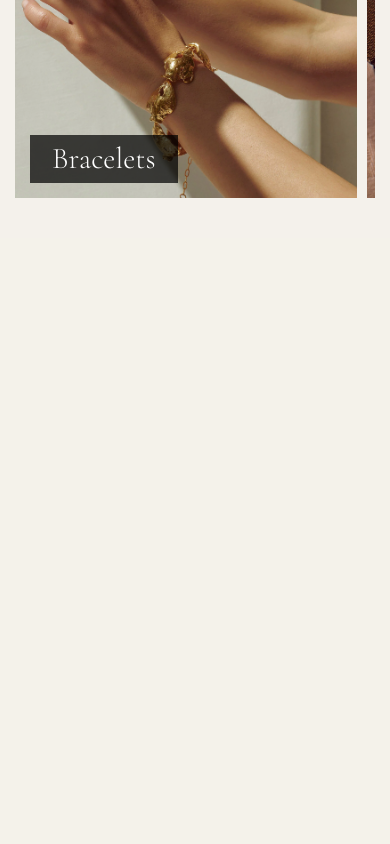
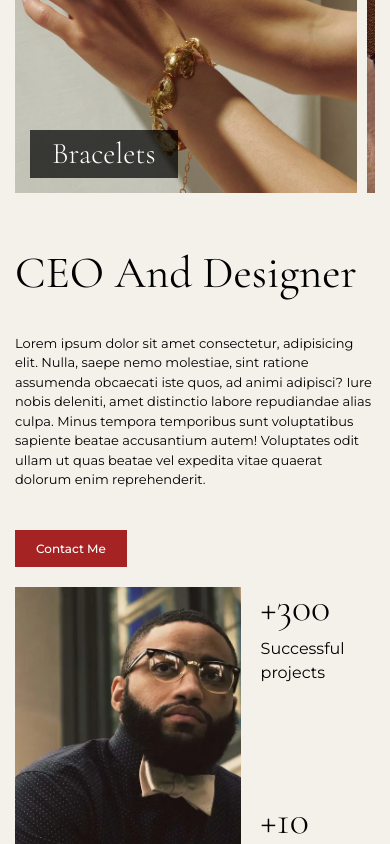
Before and after one commit to AdeDevs/efrona, a React (Vite) app: page / in a window 390 px wide. Shown: the part 1156-2000 px from the top of the page. Before the commit the page ends 1394 px from the top, so only its background shows below. Built offline with nearby package versions, Linux system fonts and the light colour scheme; a web font is replaced by a local one.

Commit message:
add about section to Home component and enhance styling for improved layout and responsiveness

```diff
--- a/src/components/Home.jsx
+++ b/src/components/Home.jsx
@@ -31,7 +31,7 @@ export default function HomePage() {
             <main className="home-main">
                 <section className="collections">
                     <div className="collection-head">
-                        <h1>Our collections</h1>
+                        <h1 className="big-text">Our collections</h1>
                         <ul className="collection-control">
                             <li><ion-icon name="arrow-back-sharp"></ion-icon></li>
                             <li><ion-icon name="arrow-forward-sharp"></ion-icon></li>
@@ -52,6 +52,33 @@ export default function HomePage() {
                         </div>
                     </div>
                 </section>
+                <section className="about-box">
+                    <div className="about">
+                        <h1 className="big-text">CEO And Designer</h1>
+                        <p>
+                            Lorem ipsum dolor sit amet consectetur, adipisicing elit. Nulla, saepe nemo molestiae, sint ratione assumenda obcaecati iste quos, ad animi adipisci? Iure nobis deleniti, amet distinctio labore repudiandae alias culpa.
+                            Minus tempora temporibus sunt voluptatibus sapiente beatae accusantium autem! Voluptates odit ullam ut quas beatae vel expedita vitae quaerat dolorum enim reprehenderit.
+                        </p>
+                        <button>Contact Me</button>
+                    </div>
+                    <div className="info">
+                        <div className="about-img"></div>
+                        <div className="stats">
+                            <ul>
+                                <h3>+300</h3>
+                                <li>Successful projects</li>
+                            </ul>
+                            <ul>
+                                <h3>+10</h3>
+                                <li>Awards for best design</li>
+                            </ul>
+                            <ul>
+                                <h3>+15</h3>
+                                <li>Open Stores</li>
+                            </ul>
+                        </div>
+                    </div>
+                </section>
             </main>
         </div>
     )
--- a/src/styles/home.css
+++ b/src/styles/home.css
@@ -1,8 +1,18 @@
+.home button {
+    transition: all .3s ease-in-out;
+    font-family: inherit;
+    width: fit-content;
+    cursor: pointer;
+    box-sizing: border-box;
+}
+
 .home {
     font-family: "Montserrat", sans-serif;
     background-color: var(--dark-color);
     color: #fff;
 }
+
+/* hero styling starts here */
 
 .hero {
     background-image: url(../assets/hero.png);
@@ -18,7 +28,7 @@
 }
 .hero .jewel {
     font-size: 15rem;
-    font-family: "Cormorant Garamond", sans-serif;
+    font-family: var(--fancy-font);
     line-height: 100%;
     margin: 40px auto 10px auto;
     text-align: center;
@@ -132,6 +142,8 @@
     color: #000;
     box-sizing: border-box;
 }
+/*collections section styling starts here*/
+
 .collections {
     padding: 80px 20px 30px 30px;
     box-sizing: border-box;
@@ -160,10 +172,10 @@
         color: #fff;
     }
 }
-.collection-head h1 {
-    font-family: "Cormorant Garamond", sans-serif;
+.big-text {
+    font-family: var(--fancy-font);
     font-size: 4.5em;
-    line-height: 85%;
+    line-height: 90%;
     text-transform: capitalize;
 }
 .collection-box {
@@ -201,7 +213,7 @@
 }
 .collection-card p {
     font-size: 30px;
-    font-family: "Cormorant Garamond", sans-serif;
+    font-family: var(--fancy-font);
     padding: 9px 22px;
     background-color: #000000b6;
     width: fit-content;
@@ -218,6 +230,75 @@
 .collection-box .earings {
     background-image: url(../assets/earrings.png);
 }
+
+/* about section styling starts  here */
+.about-box {
+    padding: 20px 30px;
+    box-sizing: border-box;
+    display: grid;
+    grid-template-columns: repeat(2, 1fr);
+}
+
+.about {
+    align-self: center;
+    display: flex;
+    flex-direction: column;
+    gap: 40px;
+}
+.about p {
+    font-size: 13px;
+    width: 80%;
+}
+.about button {
+    background-color: #a52423;
+    padding: 10px 20px;
+    font-size: 12px;
+    font-weight: 500;
+    color: #fff;
+    border: 1px solid transparent;
+    &:hover {
+        background-color: transparent;
+        border-color: #a52423;
+        color: #a52423;
+    }
+}
+
+.info {
+    display: flex;
+    gap: 5vw;
+    box-sizing: border-box;
+}
+.about-img {
+    height: 500px;
+    width: 30vw;
+    background-image: url(../assets/owner.png);
+    background-position: center;
+    background-size: cover;
+}
+.stats {
+    display: flex;
+    flex-direction: column;
+    gap: 20px;
+    justify-content: space-between;
+    padding-bottom: 50px;
+
+}
+.stats ul {
+    display: flex;
+    flex-direction: column;
+    gap: 10px;
+    list-style-type: none;
+}
+.stats ul h3 {
+    font-family: var(--fancy-font);
+    font-size: clamp(36px, 6vw, 65px);
+    line-height: 100%;
+    font-weight: 300;
+}
+.stats ul:nth-child(1) h3 {
+    margin-top: -20px;
+}
+
 @media screen and (max-width: 750px) {
     .hero .jewel {
         font-size: 10rem;
@@ -241,6 +322,24 @@
     }
     .collection-box .earings {
         min-width: 100%;
+    }
+    .about-box {
+        padding: 20px;
+    }
+    .info {
+        flex-direction: column;
+    }
+    .about-img {
+        height: 500px;
+        width: 100%;
+    }
+    .stats {
+        flex-direction: row;
+        align-items: flex-start;
+        padding-bottom: 0;
+    }
+    .stats ul:nth-child(1) h3 {
+        margin-top: 0;
     }
 
 }
@@ -282,8 +381,8 @@
     .collections {
         padding: 60px 15px 20px 15px;
     }
-    .collection-head h1 {
-        font-size: 3.3em;
+    .big-text {
+        font-size: 2.8em;
     }
     .collection-control li {
         font-size: 14px;
@@ -294,6 +393,24 @@
     }
     .collection-box .bracelets, .collection-box .rings, .collection-box .earings {
         min-width: 95%;
+    }
+    .about-box {
+        grid-template-columns: 1fr;
+        gap: 20px;
+        padding: 20px 15px;
+    }
+    .about p {
+        width: 100%;
+    }
+    .info {
+        flex-direction: row;
+        gap: 20px;
+    }
+    .stats {
+        flex-direction: column;
+    }
+    .stats ul h3 {
+        font-size: clamp(40px, 6vw, 75px);
     }
 }
 
--- a/src/styles/index.css
+++ b/src/styles/index.css
@@ -3,11 +3,7 @@
 @import url('https://fonts.googleapis.com/css2?family=Cormorant+Garamond:ital,wght@0,300..700;1,300..700&family=Italianno&family=Quintessential&family=Tangerine:wght@400;700&display=swap');
 
 :root {
-    --dark-color: #1a1a1a;
-    --blue-color: #00418a;
-    --green-color: #e4f52c;
-    --red-color: #e33932;
-    --purple-color: #a045ed;
+    --fancy-font: "Cormorant Garamond", sans-serif;
 }
 .no-scroll{
     overflow: hidden;
@@ -39,7 +35,7 @@ a {
 }
 .logo {
     width: 100%;
-    font-family: "Cormorant Garamond", sans-serif;
+    font-family: var(--fancy-font);
     text-align: center;
     font-size: 30px;
     line-height: 100%;
```
